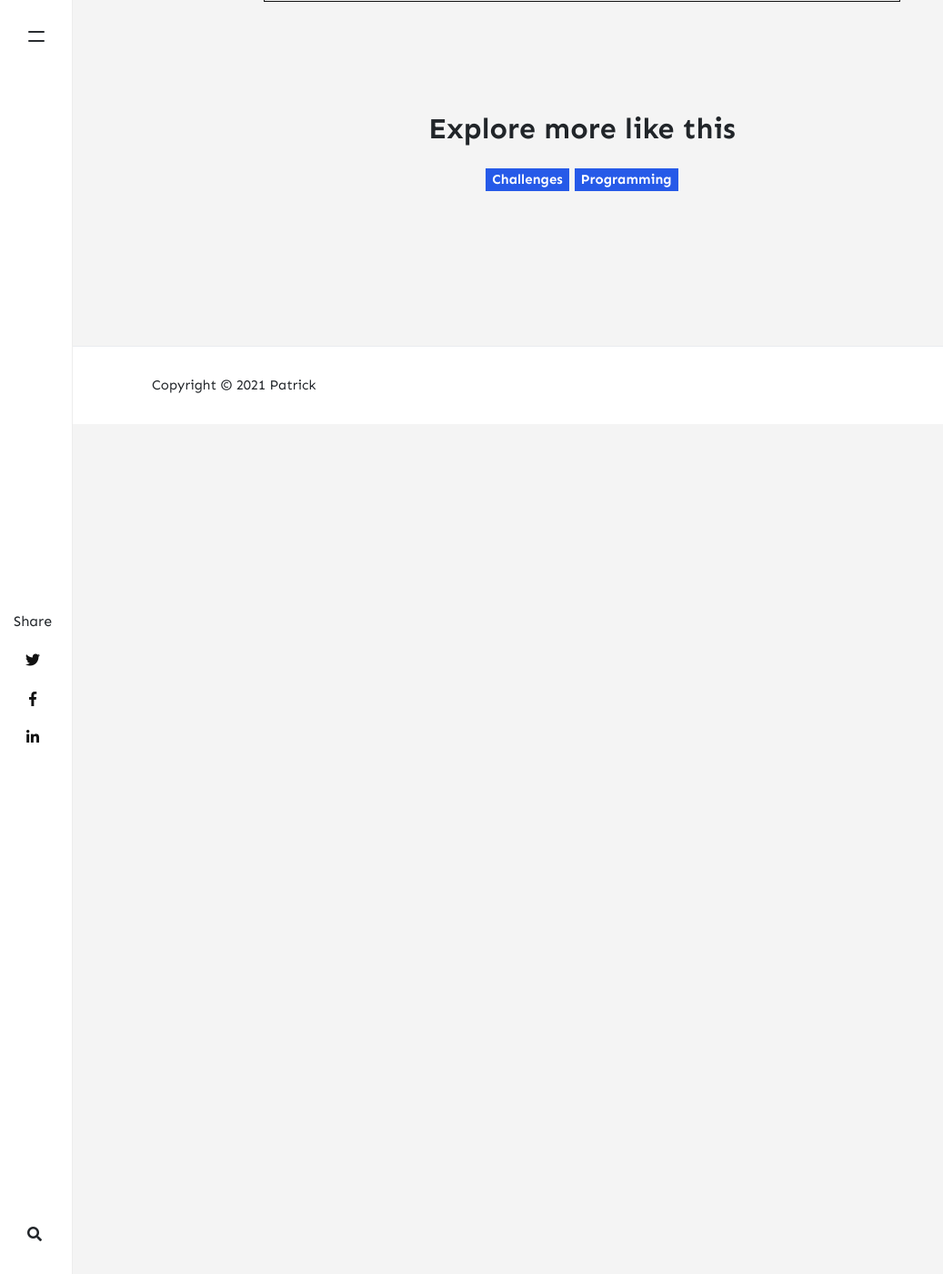
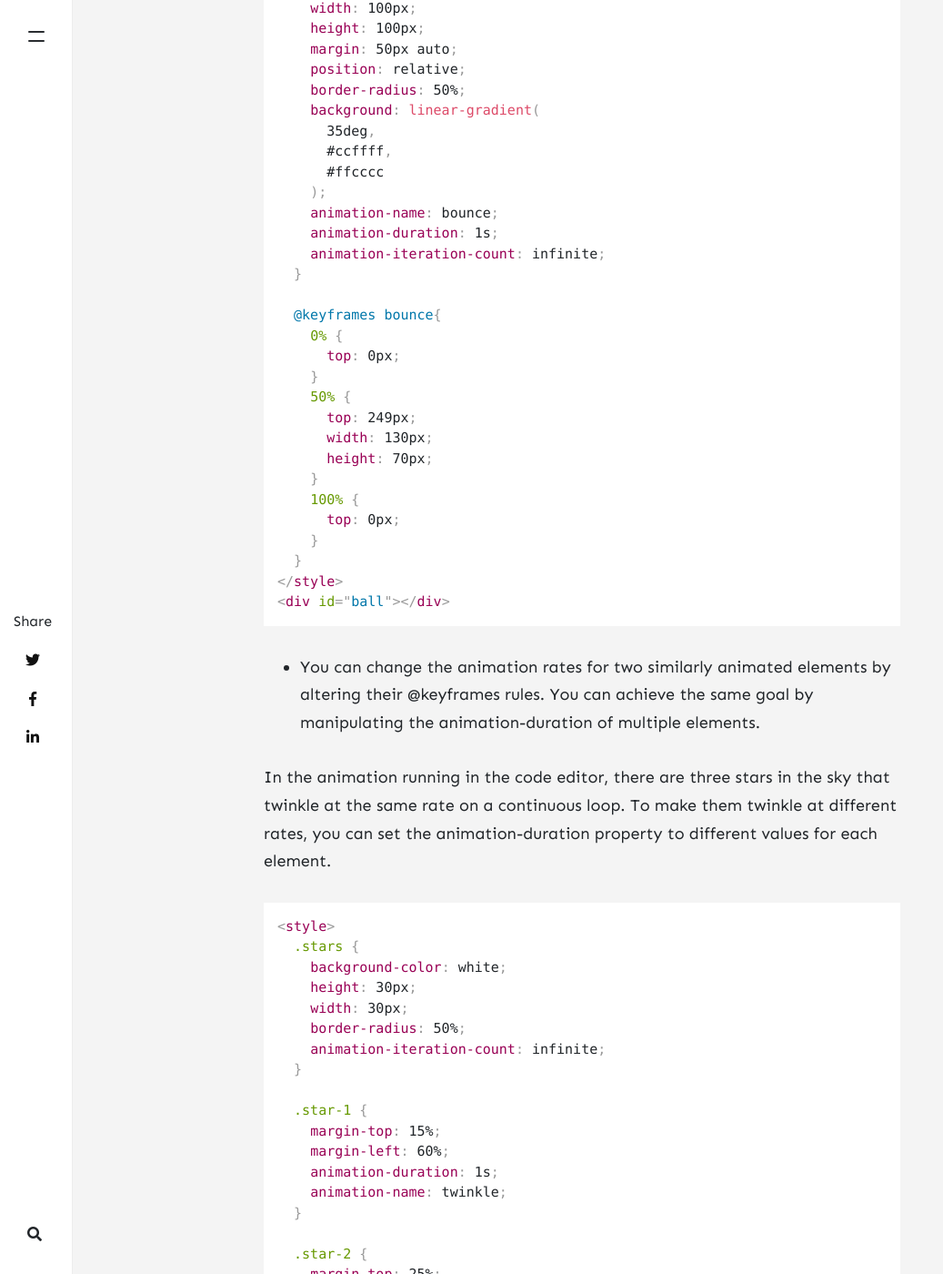
Before and after one commit to Dev-Path/briefcase, a Jekyll site: the page built from _posts/2021-09-05-challenges-and-snippets.md, in a window 1280 px wide and 1400 px high, scrolled down 3096 px. Shown: the whole window at 91% size, without its empty margins (0-1037 px from the left). Built offline with Jekyll 4.4.1, drawn with Linux system fonts in a browser that asks for light colours; nearby versions of some CDN libraries; comment, search, counter and statistics services are not loaded; before the commit the page ends 3562 px from its top, so only the background shows below that; some of the changed text lies outside the part shown.

Commit message:
update content

````diff
--- a/_posts/2021-09-05-challenges-and-snippets.md
+++ b/_posts/2021-09-05-challenges-and-snippets.md
@@ -82,3 +84,102 @@ In the displayed animation, the round element with the gradient background moves
 
 <div id="ball"></div>
 ```
+
+* The previous challenges covered how to use some of the animation properties and the @keyframes rule. Another animation property is the animation-iteration-count, which allows you to control how many times you would like to loop through the animation. Here's an example
+
+```html
+<style>
+
+  #ball {
+    width: 100px;
+    height: 100px;
+    margin: 50px auto;
+    position: relative;
+    border-radius: 50%;
+    background: linear-gradient(
+      35deg,
+      #ccffff,
+      #ffcccc
+    );
+    animation-name: bounce;
+    animation-duration: 1s;
+    animation-iteration-count: infinite;
+  }
+
+  @keyframes bounce{
+    0% {
+      top: 0px;
+    }
+    50% {
+      top: 249px;
+      width: 130px;
+      height: 70px;
+    }
+    100% {
+      top: 0px;
+    }
+  }
+</style>
+<div id="ball"></div>
+```
+
+* You can change the animation rates for two similarly animated elements by altering their @keyframes rules. You can achieve the same goal by manipulating the animation-duration of multiple elements.
+
+In the animation running in the code editor, there are three stars in the sky that twinkle at the same rate on a continuous loop. To make them twinkle at different rates, you can set the animation-duration property to different values for each element.
+
+```html
+<style>
+  .stars {
+    background-color: white;
+    height: 30px;
+    width: 30px;
+    border-radius: 50%;
+    animation-iteration-count: infinite;
+  }
+
+  .star-1 {
+    margin-top: 15%;
+    margin-left: 60%;
+    animation-duration: 1s;
+    animation-name: twinkle;
+  }
+
+  .star-2 {
+    margin-top: 25%;
+    margin-left: 25%;
+    animation-duration: 0.9s;
+    animation-name: twinkle;
+  }
+
+  .star-3 {
+    margin-top: 10%;
+    margin-left: 50%;
+    animation-duration: 1.1s;
+    animation-name: twinkle;
+  }
+
+  @keyframes twinkle {
+    20% {
+      transform: scale(0.5);
+      opacity: 0.5;
+    }
+  }
+
+  #back {
+    position: fixed;
+    padding: 0;
+    margin: 0;
+    top: 0;
+    left: 0;
+    width: 100%;
+    height: 100%;
+    background: linear-gradient(black, #000099, #66c2ff, #ffcccc, #ffeee6);
+  }
+</style>
+
+<div id="back"></div>
+<div class="star-1 stars"></div>
+<div class="star-2 stars"></div>
+<div class="star-3 stars"></div>
+
+```
````
Also changed, not shown: other parts of _posts/2021-09-05-challenges-and-snippets.md (+2 -0 lines).
